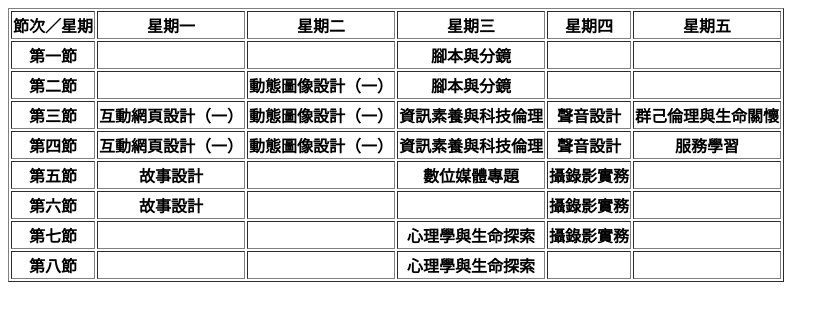
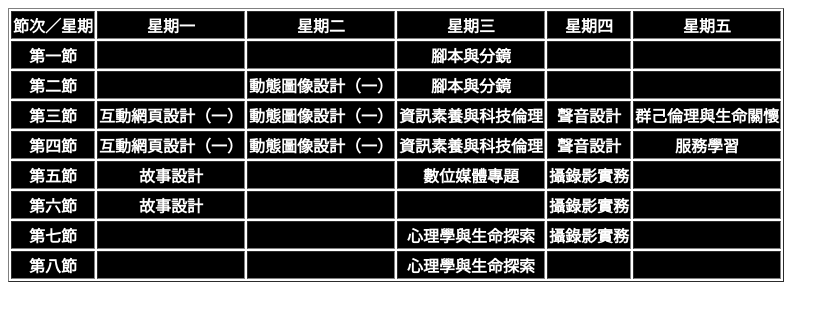
Before and after one commit to NickWang0218/NickWang0218.github.io, a plain HTML site: page Timetable.html in a window 1280 px wide. Shown: the whole page, without its empty margins (0-839 px from the left). Drawn offline with Linux system fonts and the light colour scheme.

Commit message:
改變背景顏色，字體顏色

```diff
--- /dev/null
+++ b/CSS/index.css
@@ -0,0 +1,4 @@
+th{
+    background: black;
+    color: white;
+}
--- a/Timetable.html
+++ b/Timetable.html
@@ -3,6 +3,8 @@
 <head>
     <meta charset="UTF-8">
     <title>My timetable</title>
+    <link rel="stylesheet" href="CSS/index.css">
+
 </head>
 <body>
 <table border="1">
```
